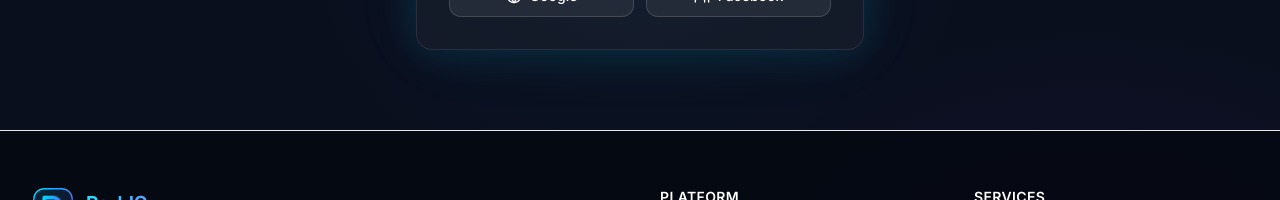
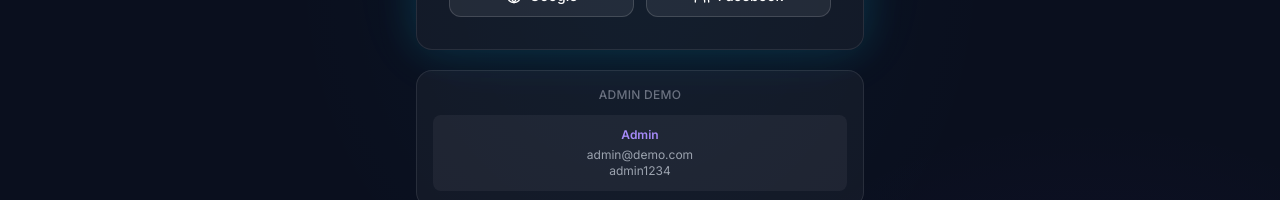
Before and after one commit to Cypher-IQ/Park-IQ, a React (Vite) app in the folder frontend/: page /login in a window 1280 px wide. Shown: the part 752-952 px from the top of the page. Built offline with nearby package versions, Linux system fonts and the light colour scheme; no server answers.

Commit message:
Keep only admin demo credentials on login page

```diff
--- a/frontend/src/pages/LoginPage.jsx
+++ b/frontend/src/pages/LoginPage.jsx
@@ -221,9 +221,17 @@ export default function LoginPage() {
               <Users className="w-4 h-4" /> Facebook
             </button>
           </div>
+          </div>
+
+        {/* Admin demo credentials */}
+        <div className="mt-5 glass-card p-4">
+          <p className="text-xs text-gray-500 text-center mb-3 font-medium uppercase tracking-wide">Admin Demo</p>
+          <div className="bg-white/5 rounded-lg p-3 text-xs text-center">
+            <p className="text-violet-400 font-semibold mb-1">Admin</p>
+            <p className="text-gray-400">admin@demo.com</p>
+            <p className="text-gray-400">admin1234</p>
+          </div>
         </div>
-
-
       </div>
     </div>
   )
```
